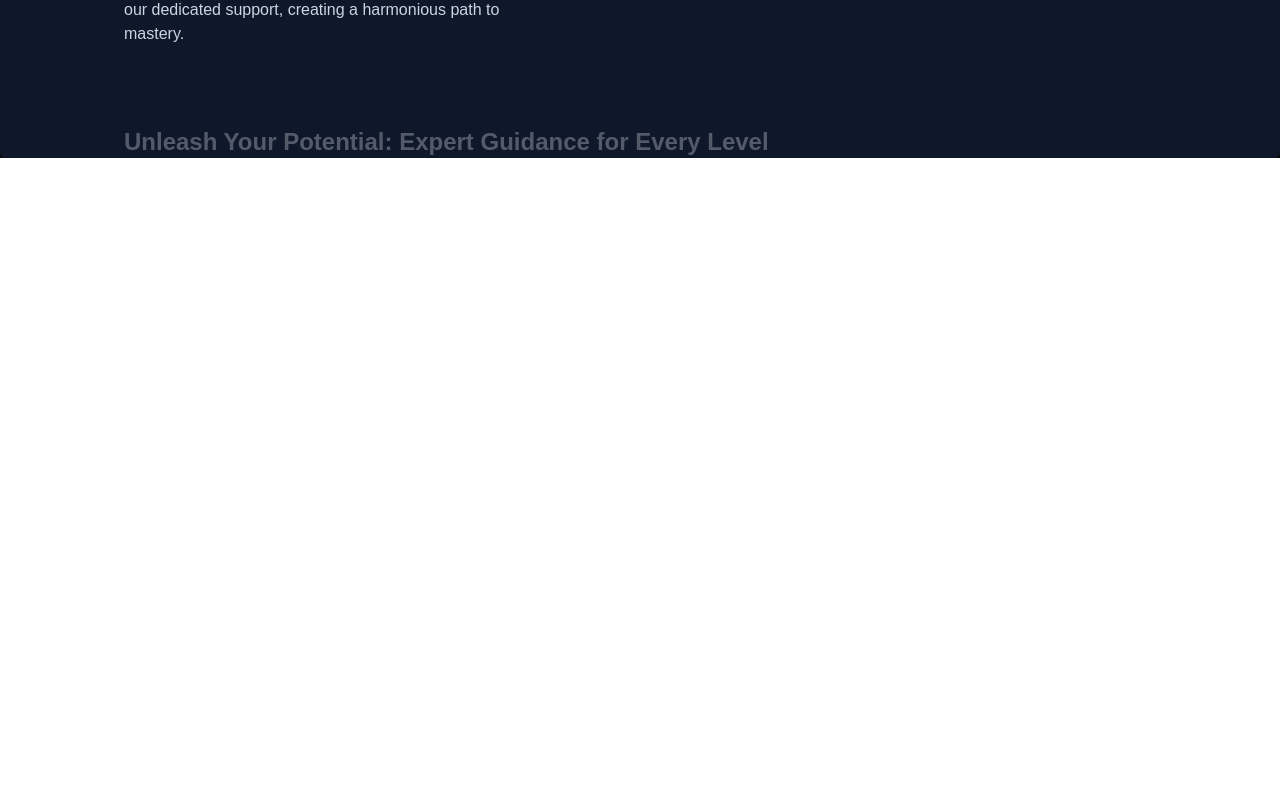
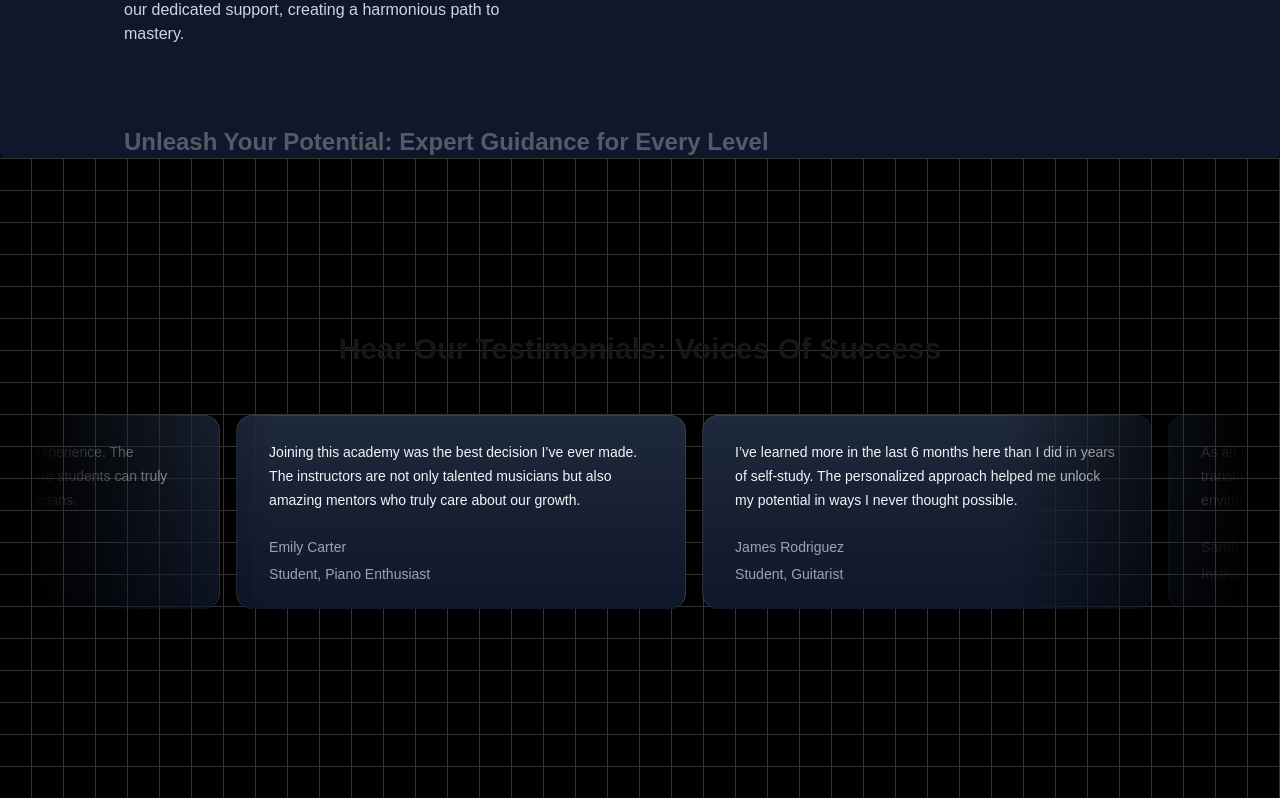
Before and after one commit to sachin-bi/musicAcademy_NextJS, a Next.js app: page / in a window 1280 px wide. Shown: the part 1552-2350 px from the top of the page. Before the commit the page ends 1710 px from the top, so only its background shows below. Built offline with nearby package versions, Linux system fonts and the light colour scheme.

Commit message:
Grid background and Moving cards / Testimonials showing

```diff
--- a/package.json
+++ b/package.json
@@ -11,6 +11,7 @@
   "dependencies": {
     "clsx": "^2.1.1",
     "framer-motion": "^11.5.6",
+    "mini-svg-data-uri": "^1.4.4",
     "next": "14.2.13",
     "react": "^18",
     "react-dom": "^18",
--- a/src/app/page.tsx
+++ b/src/app/page.tsx
@@ -2,6 +2,8 @@
 import FeaturedCourses from "@/components/FeaturedCourses";
 import HeroSection from "@/components/HeroSection";
 import WhyChooseUs from "@/components/WhyChooseUs";
+import TestimonialCards from "@/components/TestimonialCards";
+
 export default function Home() {
   return (
 
@@ -10,6 +12,7 @@ export default function Home() {
       <HeroSection />
       <FeaturedCourses/>
       <WhyChooseUs/>
+      <TestimonialCards/>
 
     </main>
   );
--- /dev/null
+++ b/src/components/TestimonialCards.tsx
@@ -0,0 +1,63 @@
+"use client";
+
+import React, { useEffect, useState } from "react";
+import { InfiniteMovingCards } from "./ui/infinite-moving-cards";
+
+const testimonials = [
+    {
+        quote: "Joining this academy was the best decision I’ve ever made. The instructors are not only talented musicians but also amazing mentors who truly care about our growth.",
+        name: "Emily Carter",
+        title: "Student, Piano Enthusiast",
+    },
+    {
+        quote: "I’ve learned more in the last 6 months here than I did in years of self-study. The personalized approach helped me unlock my potential in ways I never thought possible.",
+        name: "James Rodriguez",
+        title: "Student, Guitarist",
+    },
+    {
+        quote: "As an instructor, it's incredibly fulfilling to see students transform their passion into real musical skill. The supportive environment here makes all the difference.",
+        name: "Sarah Bennett",
+        title: "Instructor, Vocal Coach",
+    },
+    {
+        quote: "The community at this academy is unlike any other. We’re constantly encouraged to collaborate and share ideas, which has helped me become a more confident musician.",
+        name: "David Lee",
+        title: "Student, Drummer",
+    },
+    {
+        quote: "Every lesson here is tailored to the individual, which allows us to explore our unique musical journeys. I couldn&#39;t ask for a better place to nurture my love for music.",
+        name: "Sophia Martinez",
+        title: "Student, Violinist",
+    },
+    {
+        quote: "Teaching here has been a rewarding experience. The academy fosters a creative space where students can truly express themselves and grow as musicians.",
+        name: "Michael Thompson",
+        title: "Instructor, Guitarist",
+    },
+];
+
+
+
+function TestimonialCards() {
+    return (
+        <>
+            <div className="h-[40rem] w-full dark:bg-black dark:bg-grid-white/[0.2] relative flex flex-col items-center justify-center overflow-hidden">
+                <h2 className="text-3xl font-bold text-center mb-8 z-10">Hear Our Testimonials: Voices Of Success </h2>
+                <div className="flex justify-center w-full overflow-hidden px-4 sm:px-6 lg:px-8">
+                    {/* <div className="h-[40rem] rounded-md flex flex-col antialiased bg-white dark:bg-black dark:bg-grid-white/[0.05] items-center justify-center relative overflow-hidden"> */}
+                    <div className="w-full max-w-7xl">
+                        <InfiniteMovingCards
+                            items={testimonials}
+                            direction="right"
+                            speed="slow"
+                        />
+                    </div>
+                </div>
+            </div>
+        </>
+    )
+
+
+}
+
+export default TestimonialCards
--- /dev/null
+++ b/src/components/ui/infinite-moving-cards.tsx
@@ -0,0 +1,121 @@
+"use client";
+
+import { cn } from "@/lib/utils";
+import React, { useEffect, useState } from "react";
+
+export const InfiniteMovingCards = ({
+  items,
+  direction = "left",
+  speed = "fast",
+  pauseOnHover = true,
+  className,
+}: {
+  items: {
+    quote: string;
+    name: string;
+    title: string;
+  }[];
+  direction?: "left" | "right";
+  speed?: "fast" | "normal" | "slow";
+  pauseOnHover?: boolean;
+  className?: string;
+}) => {
+  const containerRef = React.useRef<HTMLDivElement>(null);
+  const scrollerRef = React.useRef<HTMLUListElement>(null);
+
+  useEffect(() => {
+    addAnimation();
+  }, []);
+  const [start, setStart] = useState(false);
+  function addAnimation() {
+    if (containerRef.current && scrollerRef.current) {
+      const scrollerContent = Array.from(scrollerRef.current.children);
+
+      scrollerContent.forEach((item) => {
+        const duplicatedItem = item.cloneNode(true);
+        if (scrollerRef.current) {
+          scrollerRef.current.appendChild(duplicatedItem);
+        }
+      });
+
+      getDirection();
+      getSpeed();
+      setStart(true);
+    }
+  }
+  const getDirection = () => {
+    if (containerRef.current) {
+      if (direction === "left") {
+        containerRef.current.style.setProperty(
+          "--animation-direction",
+          "forwards"
+        );
+      } else {
+        containerRef.current.style.setProperty(
+          "--animation-direction",
+          "reverse"
+        );
+      }
+    }
+  };
+  const getSpeed = () => {
+    if (containerRef.current) {
+      if (speed === "fast") {
+        containerRef.current.style.setProperty("--animation-duration", "20s");
+      } else if (speed === "normal") {
+        containerRef.current.style.setProperty("--animation-duration", "40s");
+      } else {
+        containerRef.current.style.setProperty("--animation-duration", "80s");
+      }
+    }
+  };
+  return (
+    <div
+      ref={containerRef}
+      className={cn(
+        "scroller relative z-20  max-w-7xl overflow-hidden  [mask-image:linear-gradient(to_right,transparent,white_20%,white_80%,transparent)]",
+        className
+      )}
+    >
+      <ul
+        ref={scrollerRef}
+        className={cn(
+          " flex min-w-full shrink-0 gap-4 py-4 w-max flex-nowrap",
+          start && "animate-scroll ",
+          pauseOnHover && "hover:[animation-play-state:paused]"
+        )}
+      >
+        {items.map((item, idx) => (
+          <li
+            className="w-[350px] max-w-full relative rounded-2xl border border-b-0 flex-shrink-0 border-slate-700 px-8 py-6 md:w-[450px]"
+            style={{
+              background:
+                "linear-gradient(180deg, var(--slate-800), var(--slate-900)",
+            }}
+            key={item.name}
+          >
+            <blockquote>
+              <div
+                aria-hidden="true"
+                className="user-select-none -z-1 pointer-events-none absolute -left-0.5 -top-0.5 h-[calc(100%_+_4px)] w-[calc(100%_+_4px)]"
+              ></div>
+              <span className=" relative z-20 text-sm leading-[1.6] text-gray-100 font-normal">
+                {item.quote}
+              </span>
+              <div className="relative z-20 mt-6 flex flex-row items-center">
+                <span className="flex flex-col gap-1">
+                  <span className=" text-sm leading-[1.6] text-gray-400 font-normal">
+                    {item.name}
+                  </span>
+                  <span className=" text-sm leading-[1.6] text-gray-400 font-normal">
+                    {item.title}
+                  </span>
+                </span>
+              </div>
+            </blockquote>
+          </li>
+        ))}
+      </ul>
+    </div>
+  );
+};
--- a/tailwind.config.ts
+++ b/tailwind.config.ts
@@ -1,5 +1,6 @@
 import type { Config } from "tailwindcss";
 
+const svgToDataUri = require("mini-svg-data-uri");
 const colors = require("tailwindcss/colors");
 const {
   default: flattenColorPalette,
@@ -7,16 +8,39 @@ const {
 
 // Plugin to add each Tailwind color as a global CSS variable
 function addVariablesForColors({ addBase, theme }: any) {
-  const allColors = flattenColorPalette(theme('colors'));
+  const allColors = flattenColorPalette(theme("colors"));
   const newVars = Object.fromEntries(
     Object.entries(allColors).map(([key, value]) => [`--${key}`, value])
   );
 
   addBase({
-    ':root': newVars,
+    ":root": newVars,
   });
 }
 
+// Plugin to add utilities for SVG patterns
+function addSvgPatterns({ matchUtilities, theme }: any) {
+  matchUtilities(
+    {
+      'bg-grid': (value: any) => ({
+        backgroundImage: `url("${svgToDataUri(
+          `<svg xmlns="http://www.w3.org/2000/svg" viewBox="0 0 32 32" width="32" height="32" fill="none" stroke="${value}"><path d="M0 .5H31.5V32"/></svg>`
+        )}")`,
+      }),
+      'bg-grid-small': (value: any) => ({
+        backgroundImage: `url("${svgToDataUri(
+          `<svg xmlns="http://www.w3.org/2000/svg" viewBox="0 0 32 32" width="8" height="8" fill="none" stroke="${value}"><path d="M0 .5H31.5V32"/></svg>`
+        )}")`,
+      }),
+      'bg-dot': (value: any) => ({
+        backgroundImage: `url("${svgToDataUri(
+          `<svg xmlns="http://www.w3.org/2000/svg" viewBox="0 0 32 32" width="16" height="16" fill="none"><circle fill="${value}" id="pattern-circle" cx="10" cy="10" r="1.6257413380501518"></circle></svg>`
+        )}")`,
+      }),
+    },
+    { values: flattenColorPalette(theme('backgroundColor')), type: 'color' }
+  );
+}
 
 const config: Config = {
   content: [
@@ -34,24 +58,30 @@ const config: Config = {
 
       animation: {
         spotlight: "spotlight 2s ease .75s 1 forwards",
+        scroll:
+          "scroll var(--animation-duration, 40s) var(--animation-direction, forwards) linear infinite",
       },
       keyframes: {
+        scroll: {
+          to: {
+            transform: "translate(calc(-50% - 0.5rem))",
+          },
+        },
         spotlight: {
           "0%": {
-            opacity: '0',
+            opacity: "0",
             transform: "translate(-72%, -62%) scale(0.5)",
           },
           "100%": {
-            opacity: '1',
+            opacity: "1",
             transform: "translate(-50%,-40%) scale(1)",
           },
         },
       },
-
     },
   },
- // add to tailwind plugins
+  // add to tailwind plugins
 
-plugins: [addVariablesForColors],
+  plugins: [addVariablesForColors,addSvgPatterns],
 };
 export default config;
```
Also changed, not shown: 1 other file (tests, documents, lock files or other folders).
